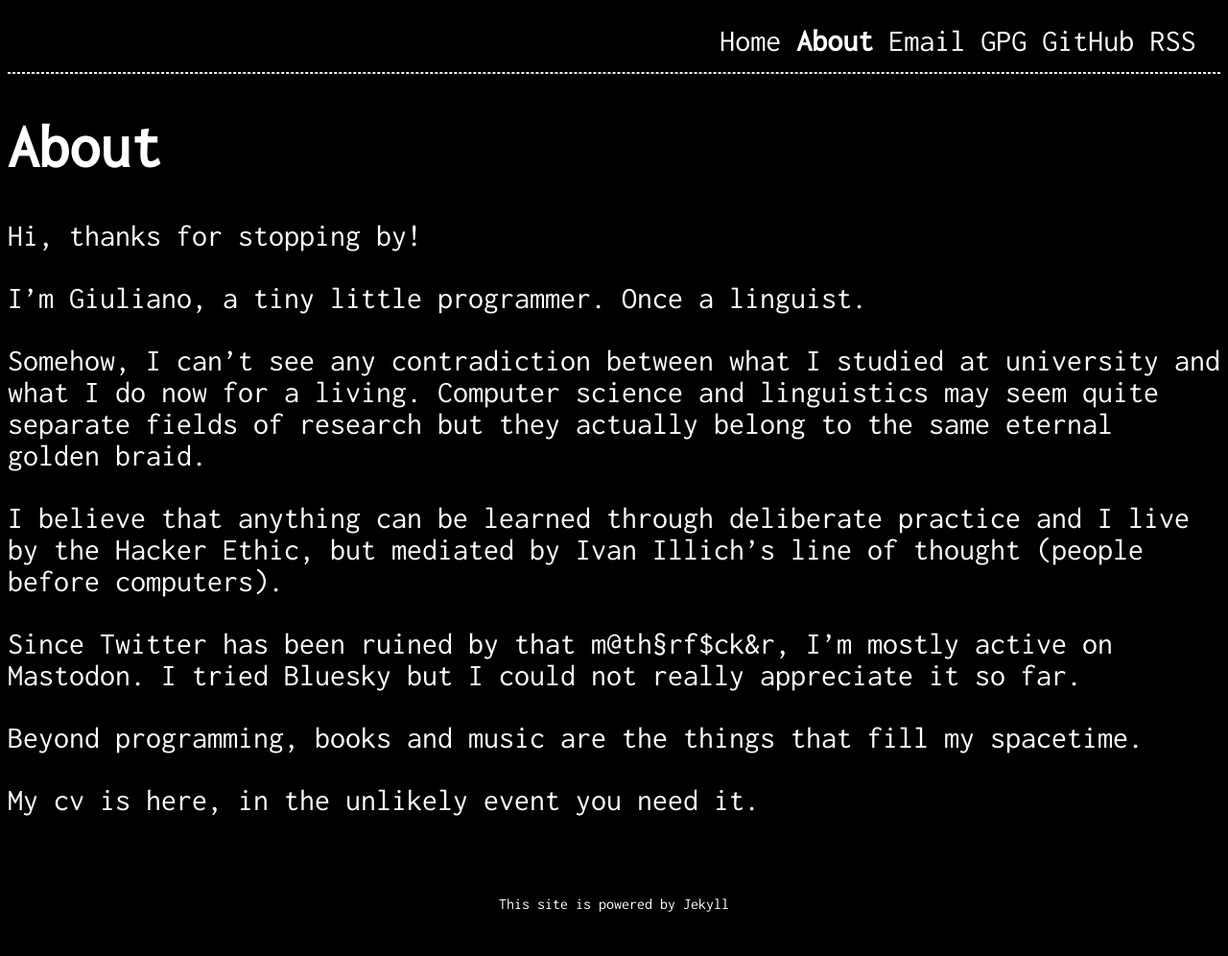
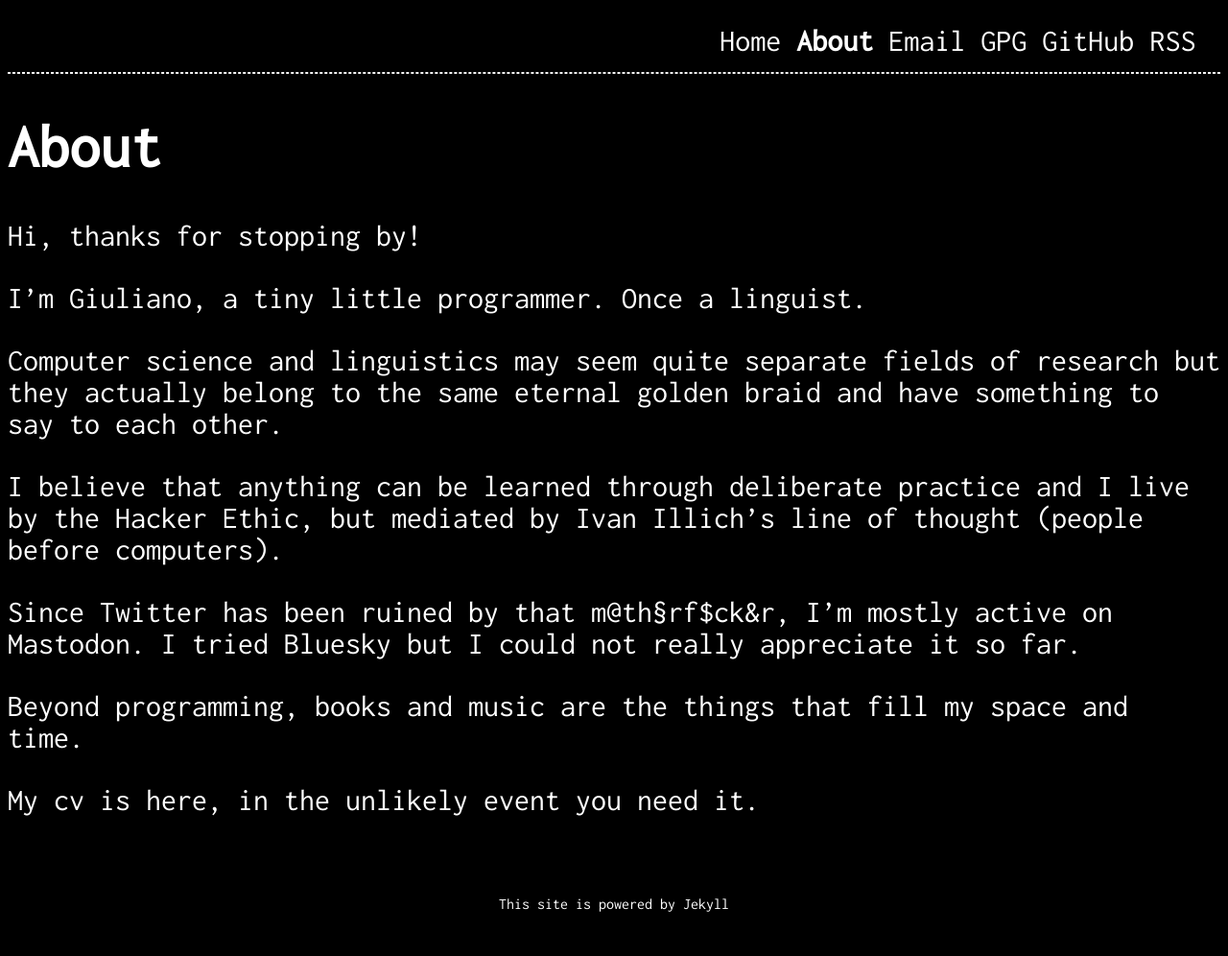
Before and after one commit to giulianopz/giulianopz.github.io, a Jekyll site: the page built from about.md, in a window 1280 px wide. Shown: the whole page at 96% size. Built offline with Jekyll 4.4.1, drawn with Linux system fonts in a browser that asks for light colours; nearby versions of some CDN libraries.

Commit message:
Rephrase cs-lings relationship

```diff
--- a/_includes/footer.html
+++ b/_includes/footer.html
@@ -1,4 +1,4 @@
 <br></br>
-<footer id="footer">
+<footer id="footer" style="font-size: medium">
     This site is powered by <a href="https://jekyllrb.com/" style="font-size: medium">Jekyll</a>
 </footer>
--- a/_sass/main.scss
+++ b/_sass/main.scss
@@ -42,13 +42,9 @@ ul {
     bottom: 0;
     width: 100%;
     height: 2.5rem;
-}
-
-footer {
     margin: 20px auto 15px;
     padding-top: 10px;
     text-align: center;
-    font-size: medium
 }
 
 pre {
--- a/about.md
+++ b/about.md
@@ -8,13 +8,13 @@ Hi, thanks for stopping by!
 
 I'm Giuliano, a tiny little programmer. Once a linguist.
 
-Somehow, I can't see any contradiction between what I studied at university and what I do now for a living. Computer science and linguistics may seem quite separate fields of research but they actually belong to the same [eternal golden braid](https://en.wikipedia.org/wiki/G%C3%B6del,_Escher,_Bach).
+Computer science and linguistics may seem quite separate fields of research but they actually belong to the same [eternal golden braid](https://en.wikipedia.org/wiki/G%C3%B6del,_Escher,_Bach) and have [something](https://link.springer.com/article/10.1007/BF01007763) to say to each other.
 
 I believe that anything can be learned through [deliberate practice](https://en.wikipedia.org/wiki/Practice_(learning_method)#Deliberate_practice) and
 I live by the Hacker Ethic, but mediated by [Ivan Illich](http://www.davidtinapple.com/illich/)'s line of thought (people before computers).
 
 Since Twitter has been ruined by that m@th§rf$ck&r, I'm mostly active on [Mastodon](https://hachyderm.io/web/@giulianopz). I tried [Bluesky](https://bsky.app/profile/giulianopz.bsky.social) but I could not really appreciate it so far.
 
-Beyond programming, [books](https://www.goodreads.com/user/show/168807725-giuliano-panzironi) and [music](https://www.youtube.com/playlist?list=PLZ5XiIuJMh_mMQ0Wtqh3JfIvU0-n0JLaH) are the things that fill my spacetime.
+Beyond programming, [books](https://www.goodreads.com/user/show/168807725-giuliano-panzironi) and [music](https://www.youtube.com/playlist?list=PLZ5XiIuJMh_mMQ0Wtqh3JfIvU0-n0JLaH) are the things that fill my space and time.
 
 My cv is [here](https://giulianopz.github.io/cv/), in the unlikely event you need it.
```
